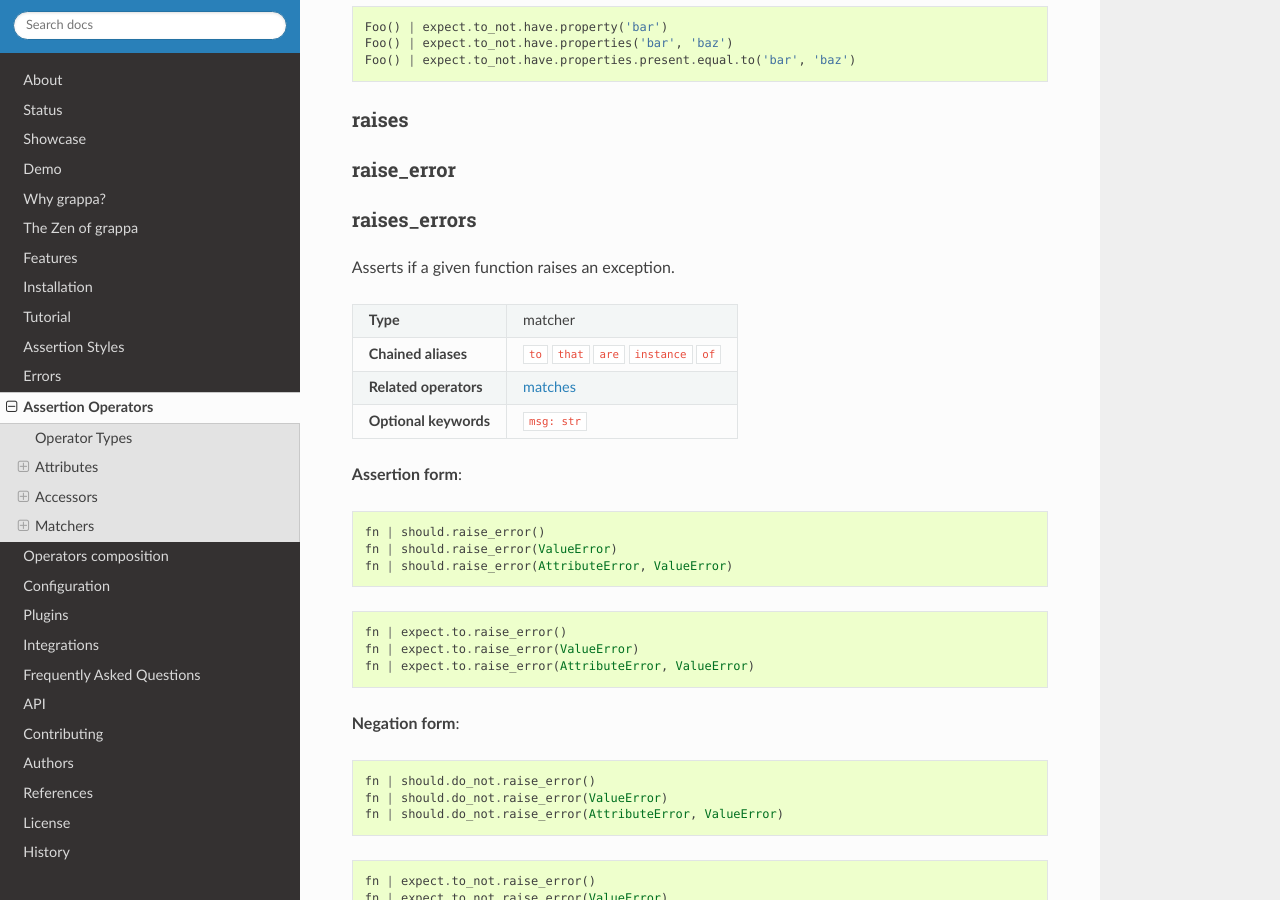
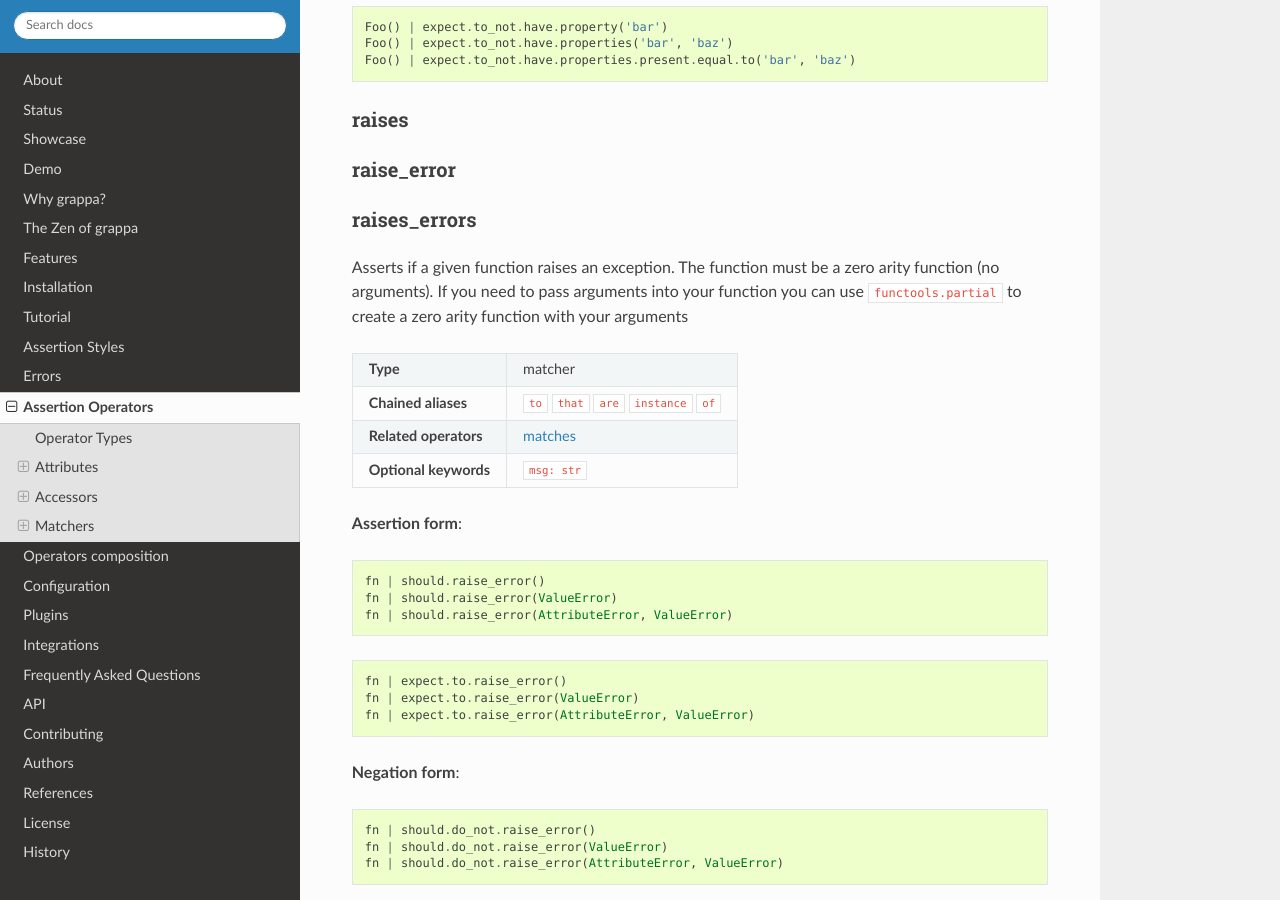
Before and after one commit to grappa-py/grappa, a Sphinx documentation site: the page built from docs/operators.rst, in a window 1280 px wide and 900 px high, scrolled down 16713 px. Built offline with Sphinx 7.4.7 and the Read the Docs theme 2.0.0, drawn with Linux system fonts in a browser that asks for light colours.

Commit message:
Updates the docs for Raises to encapsulate feedback from #37

```diff
--- a/docs/operators.rst
+++ b/docs/operators.rst
@@ -958,7 +958,10 @@ raise_error
 raises_errors
 ^^^^^^^^^^^^^
 
-Asserts if a given function raises an exception.
+Asserts if a given function raises an exception. The function must be a zero
+arity function (no arguments). If you need to pass arguments into your function
+you can use ``functools.partial`` to create a zero arity function with your
+arguments
 
 =======================  ========================
  **Type**                matcher
```
